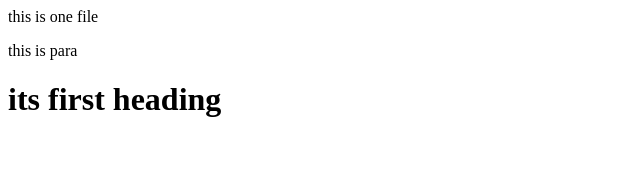
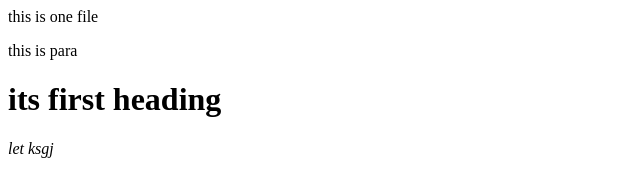
Before and after one commit to Lipun-mahapatra/tic-tac-game, a plain HTML site: page index.html in a window 1280 px wide. Shown: the full height of the page, 0-640 px from the left. Drawn offline with Linux system fonts and the light colour scheme.

Commit message:
add this var

```diff
--- a/index.html
+++ b/index.html
@@ -1,3 +1,4 @@
 this is one file
 <p>this is para </p>
 <h1>its first heading</h1>
+<var>let ksgj</var>
```
